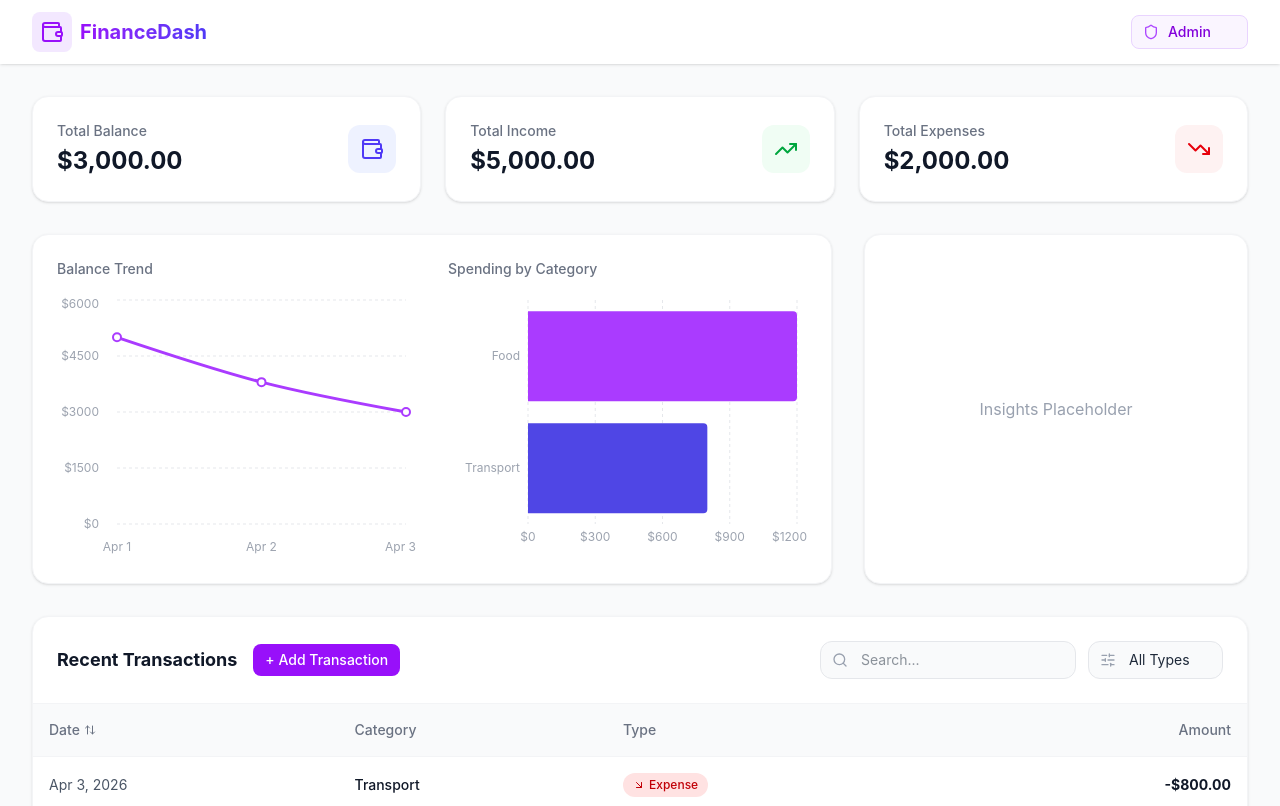
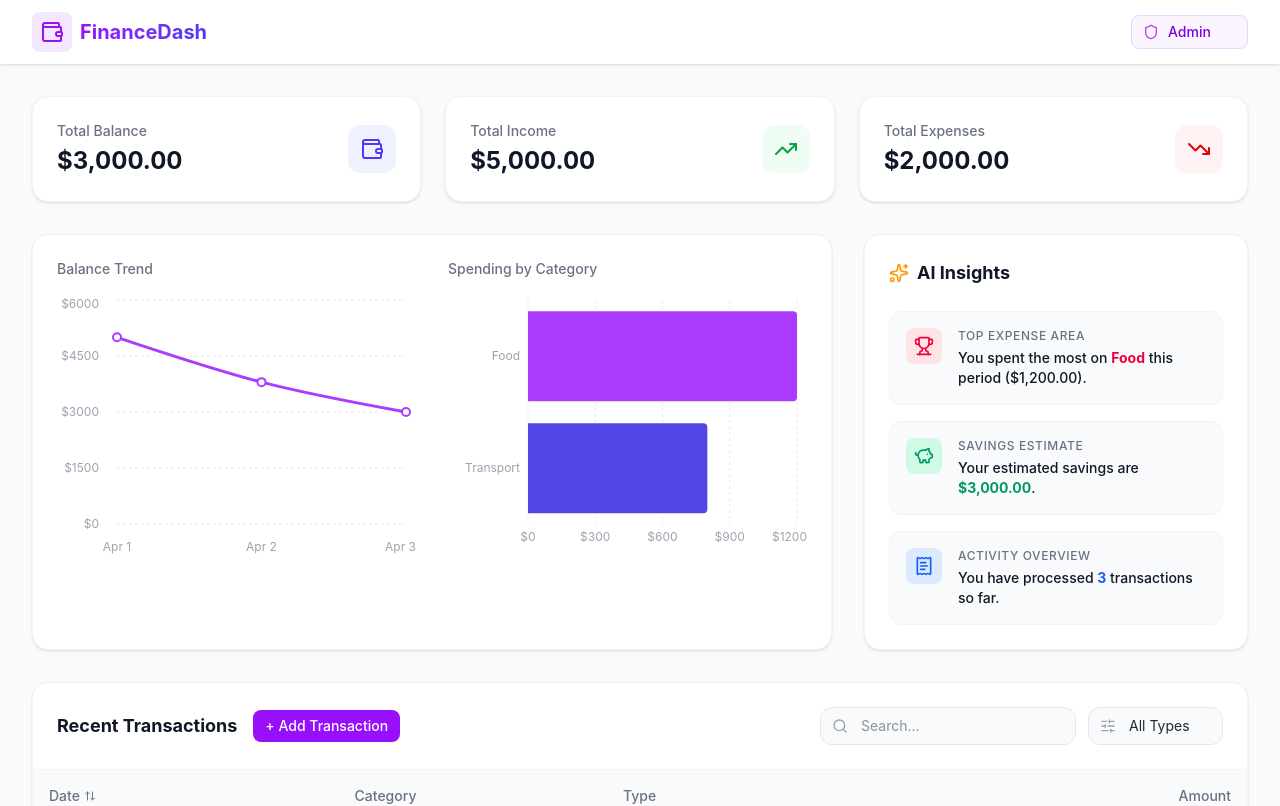
Before and after one commit to umeshh-kuumar/finance-dashboard, a React (Vite) app: page / in a window 1280 px wide. Shown: the top 806 px of the page. Built offline with nearby package versions, Linux system fonts and the light colour scheme.

Commit message:
feat: insights section

```diff
--- /dev/null
+++ b/src/components/Insights.jsx
@@ -0,0 +1,97 @@
+import React, { useContext, useMemo } from 'react';
+import { AppContext } from '../context/AppContext';
+import { Sparkles, Trophy, PiggyBank, ReceiptText } from 'lucide-react';
+
+const Insights = () => {
+  const { transactions } = useContext(AppContext);
+
+  // Calculate insights
+  const { highestCategory, savings, transactionCount } = useMemo(() => {
+    let income = 0;
+    let expenses = 0;
+    const categoryTotals = {};
+
+    transactions.forEach(t => {
+      const amt = Number(t.amount);
+      if (t.type === 'income') {
+        income += amt;
+      } else {
+        expenses += amt;
+        categoryTotals[t.category] = (categoryTotals[t.category] || 0) + amt;
+      }
+    });
+
+    let maxCat = { name: 'None', amount: 0 };
+    for (const [name, amount] of Object.entries(categoryTotals)) {
+      if (amount > maxCat.amount) {
+        maxCat = { name, amount };
+      }
+    }
+
+    return {
+      highestCategory: maxCat,
+      savings: income - expenses,
+      transactionCount: transactions.length
+    };
+  }, [transactions]);
+
+  // Format currency
+  const formatCurrency = (value) => {
+    return new Intl.NumberFormat('en-US', {
+      style: 'currency',
+      currency: 'USD'
+    }).format(value);
+  };
+
+  return (
+    <div className="h-full flex flex-col">
+      <div className="flex items-center gap-2 mb-6">
+        <Sparkles className="w-5 h-5 text-amber-500" />
+        <h3 className="text-lg font-bold text-gray-900 dark:text-white">AI Insights</h3>
+      </div>
+
+      <div className="flex-1 space-y-4">
+        {/* Insight 1: Highest Spending Category */}
+        <div className="bg-gray-50 dark:bg-gray-800 border border-gray-100 dark:border-gray-700 rounded-xl p-4 flex items-start gap-4 hover:shadow-sm transition-shadow">
+          <div className="p-2 bg-rose-100 dark:bg-rose-900/30 rounded-lg shrink-0">
+            <Trophy className="w-5 h-5 text-rose-600 dark:text-rose-400" />
+          </div>
+          <div>
+            <p className="text-xs font-medium text-gray-500 dark:text-gray-400 uppercase tracking-wider mb-1">Top Expense Area</p>
+            <p className="text-sm text-gray-900 dark:text-white font-medium">
+              You spent the most on <span className="font-bold text-rose-600 dark:text-rose-400">{highestCategory.name}</span> this period ({formatCurrency(highestCategory.amount)}).
+            </p>
+          </div>
+        </div>
+
+        {/* Insight 2: Savings Estimate */}
+        <div className="bg-gray-50 dark:bg-gray-800 border border-gray-100 dark:border-gray-700 rounded-xl p-4 flex items-start gap-4 hover:shadow-sm transition-shadow">
+          <div className="p-2 bg-emerald-100 dark:bg-emerald-900/30 rounded-lg shrink-0">
+            <PiggyBank className="w-5 h-5 text-emerald-600 dark:text-emerald-400" />
+          </div>
+          <div>
+            <p className="text-xs font-medium text-gray-500 dark:text-gray-400 uppercase tracking-wider mb-1">Savings Estimate</p>
+            <p className="text-sm text-gray-900 dark:text-white font-medium">
+              Your estimated savings are <span className="font-bold text-emerald-600 dark:text-emerald-400">{formatCurrency(savings)}</span>.
+            </p>
+          </div>
+        </div>
+
+        {/* Insight 3: Activity summary */}
+        <div className="bg-gray-50 dark:bg-gray-800 border border-gray-100 dark:border-gray-700 rounded-xl p-4 flex items-start gap-4 hover:shadow-sm transition-shadow">
+          <div className="p-2 bg-blue-100 dark:bg-blue-900/30 rounded-lg shrink-0">
+            <ReceiptText className="w-5 h-5 text-blue-600 dark:text-blue-400" />
+          </div>
+          <div>
+            <p className="text-xs font-medium text-gray-500 dark:text-gray-400 uppercase tracking-wider mb-1">Activity Overview</p>
+            <p className="text-sm text-gray-900 dark:text-white font-medium">
+              You have processed <span className="font-bold text-blue-600 dark:text-blue-400">{transactionCount}</span> transactions so far.
+            </p>
+          </div>
+        </div>
+      </div>
+    </div>
+  );
+};
+
+export default Insights;
--- a/src/pages/Dashboard.jsx
+++ b/src/pages/Dashboard.jsx
@@ -2,6 +2,7 @@ import React from 'react';
 import SummaryCards from '../components/SummaryCards';
 import TransactionsTable from '../components/TransactionsTable';
 import Charts from '../components/Charts';
+import Insights from '../components/Insights';
 
 const Dashboard = () => {
   return (
@@ -22,8 +23,8 @@ const Dashboard = () => {
           </section>
 
           {/* Insights (Step 9) */}
-          <section className="bg-white dark:bg-gray-800 rounded-2xl shadow-sm p-6 border border-gray-100 dark:border-gray-700 min-h-[300px] flex items-center justify-center text-gray-400">
-            Insights Placeholder
+          <section className="bg-white dark:bg-gray-800 rounded-2xl shadow-sm p-6 border border-gray-100 dark:border-gray-700">
+            <Insights />
           </section>
         </div>
 
```
